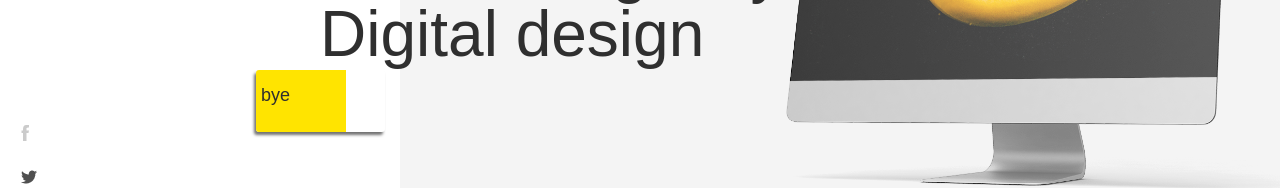
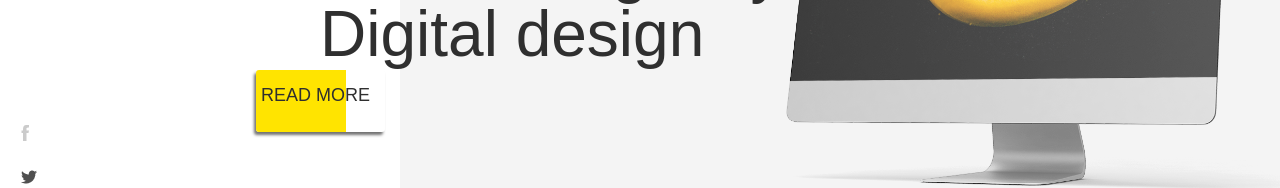
Before and after one commit to katrinkattt/react-app-yellow, a React (Create React App) app in the folder app-lending/yell-app/: page / in a window 1280 px wide. Shown: the part 295-483 px from the top of the page. Built offline with nearby package versions, Linux system fonts and the light colour scheme.

Commit message:
text in Btn

```diff
--- a/app-lending/yell-app/src/components/mainContainer.jsx
+++ b/app-lending/yell-app/src/components/mainContainer.jsx
@@ -18,7 +18,7 @@ export default class MainContainer extends Component {
                     </div>
                 <Social />
                 <div className="btn__f">
-                    <Btn title="bye"/>
+                    <Btn title="READ MORE"/>
                 </div>
                 <div className="grey__block">
                     <div className="img__M">
```
